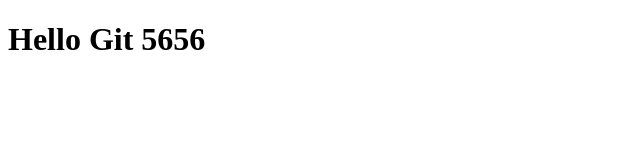
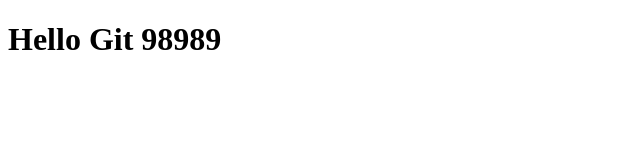
Before and after one commit to LalitaWhxn/test0123, a plain HTML site: page index.html in a window 1280 px wide. Shown: the full height of the page, 0-640 px from the left. Drawn offline with Linux system fonts and the light colour scheme.

Commit message:
Update index html

```diff
--- a/index.html
+++ b/index.html
@@ -6,6 +6,6 @@
     <title>Document</title>
 </head>
 <body>
-    <h1>Hello Git 5656</h1>
+    <h1>Hello Git 98989</h1>
 </body>
 </html>
```
